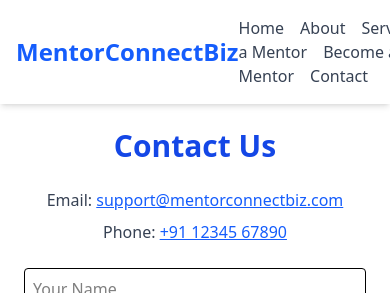
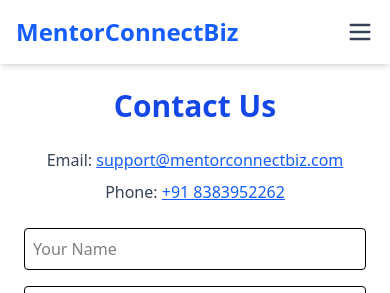
Before and after one commit to SMTECHSERVICES/mentorbiz-frontend, a React (Vite) app: page /contact in a window 390 px wide. Shown: the top 293 px of the page. Built offline with nearby package versions, Linux system fonts and the light colour scheme; no server answers.

Commit message:
Updated section

```diff
--- a/package.json
+++ b/package.json
@@ -12,6 +12,7 @@
   "dependencies": {
     "@tailwindcss/vite": "^4.1.8",
     "axios": "^1.9.0",
+    "lucide-react": "^0.513.0",
     "react": "^19.1.0",
     "react-dom": "^19.1.0",
     "react-router-dom": "^7.6.1",
--- a/src/components/AboutUs.jsx
+++ b/src/components/AboutUs.jsx
@@ -4,7 +4,7 @@ export default function AboutUs() {
       <h2 className="text-3xl font-bold mb-6">Our Mission is to Empower through Mentorship</h2>
       <div className="flex flex-col md:flex-row items-center gap-6">
         <img
-          src="/vivek-sharma.jpg"
+          src="/images/vivek-sharma.png"
           alt="Vivek Sharma"
           className="w-48 h-48 rounded-full object-cover"
         />
--- a/src/components/ContactUs.jsx
+++ b/src/components/ContactUs.jsx
@@ -22,7 +22,7 @@ export default function ContactUs() {
     <div className="max-w-md mx-auto p-6">
       <h2 className="text-2xl font-bold mb-4">Contact Us</h2>
       <p>Email: support@mentorconnectbiz.com</p>
-      <p>Phone: +91 12345 67890</p>
+      <p>Phone: +918383952262</p>
       {submitted ? (
         <p className="text-green-600 mt-4">Thank you! We'll get back to you soon.</p>
       ) : (
--- a/src/components/Navbar.jsx
+++ b/src/components/Navbar.jsx
@@ -1,11 +1,40 @@
+// import { Link } from 'react-router-dom';
+
+// export default function Navbar() {
+//   return (
+//     <nav className="bg-white shadow-md p-4 sticky top-0 z-50">
+//       <div className="container mx-auto flex justify-between items-center">
+//         <Link to="/" className="text-2xl font-bold text-blue-600">MentorConnectIndia</Link>
+//         <div className="space-x-4">
+//           <Link to="/" className="text-gray-700 hover:text-blue-600">Home</Link>
+//           <Link to="/about" className="text-gray-700 hover:text-blue-600">About</Link>
+//           <Link to="/services" className="text-gray-700 hover:text-blue-600">Services</Link>
+//           <Link to="/find-mentor" className="text-gray-700 hover:text-blue-600">Find a Mentor</Link>
+//           <Link to="/become-mentor" className="text-gray-700 hover:text-blue-600">Become a Mentor</Link>
+//           <Link to="/contact" className="text-gray-700 hover:text-blue-600">Contact</Link>
+//         </div>
+//       </div>
+//     </nav>
+//   );
+// }
+import { useState } from 'react';
 import { Link } from 'react-router-dom';
+import { Menu, X } from 'lucide-react';
 
 export default function Navbar() {
+  const [isOpen, setIsOpen] = useState(false);
+
+  const toggleMenu = () => setIsOpen(!isOpen);
+
   return (
-    <nav className="bg-white shadow-md p-4 sticky top-0 z-50">
-      <div className="container mx-auto flex justify-between items-center">
-        <Link to="/" className="text-2xl font-bold text-blue-600">MentorConnectBiz</Link>
-        <div className="space-x-4">
+    <nav className="bg-white shadow-md sticky top-0 z-50">
+      <div className="container mx-auto px-4 py-4 flex justify-between items-center">
+        <Link to="/" className="text-2xl font-bold text-blue-600">
+          MentorConnectBiz
+        </Link>
+
+        {/* Desktop Menu */}
+        <div className="hidden md:flex space-x-6">
           <Link to="/" className="text-gray-700 hover:text-blue-600">Home</Link>
           <Link to="/about" className="text-gray-700 hover:text-blue-600">About</Link>
           <Link to="/services" className="text-gray-700 hover:text-blue-600">Services</Link>
@@ -13,7 +42,27 @@ export default function Navbar() {
           <Link to="/become-mentor" className="text-gray-700 hover:text-blue-600">Become a Mentor</Link>
           <Link to="/contact" className="text-gray-700 hover:text-blue-600">Contact</Link>
         </div>
+
+        {/* Mobile Menu Button */}
+        <button
+          onClick={toggleMenu}
+          className="md:hidden text-gray-700 focus:outline-none"
+        >
+          {isOpen ? <X size={28} /> : <Menu size={28} />}
+        </button>
       </div>
+
+      {/* Mobile Dropdown Menu */}
+      {isOpen && (
+        <div className="md:hidden px-4 pb-4">
+          <Link to="/" className="block py-2 text-gray-700 hover:text-blue-600">Home</Link>
+          <Link to="/about" className="block py-2 text-gray-700 hover:text-blue-600">About</Link>
+          <Link to="/services" className="block py-2 text-gray-700 hover:text-blue-600">Services</Link>
+          <Link to="/find-mentor" className="block py-2 text-gray-700 hover:text-blue-600">Find a Mentor</Link>
+          <Link to="/become-mentor" className="block py-2 text-gray-700 hover:text-blue-600">Become a Mentor</Link>
+          <Link to="/contact" className="block py-2 text-gray-700 hover:text-blue-600">Contact</Link>
+        </div>
+      )}
     </nav>
   );
 }
--- a/src/pages/Contact.jsx
+++ b/src/pages/Contact.jsx
@@ -15,7 +15,7 @@ export default function ContactUs() {
     setError("");
     try {
       // Replace below URL with your backend endpoint
-      await axios.post("http://localhost:5000/api/contact", formData);
+     await axios.post(`${import.meta.env.VITE_API_BASE_URL}/api/contact`, formData);
       setSubmitted(true);
       setFormData({ name: "", email: "", message: "" });
     } catch (err) {
@@ -29,7 +29,7 @@ export default function ContactUs() {
 
       <div className="mb-6 text-center space-y-2 text-gray-700">
         <p>Email: <a href="mailto:support@mentorconnectbiz.com" className="text-blue-600 underline">support@mentorconnectbiz.com</a></p>
-        <p>Phone: <a href="tel:+911234567890" className="text-blue-600 underline">+91 12345 67890</a></p>
+        <p>Phone: <a href="tel:+911234567890" className="text-blue-600 underline">+91 8383952262</a></p>
       </div>
 
       {submitted ? (
```
Also changed, not shown: public/images/vivek-sharma.png (added), 1 other file (tests, documents, lock files or other folders).
